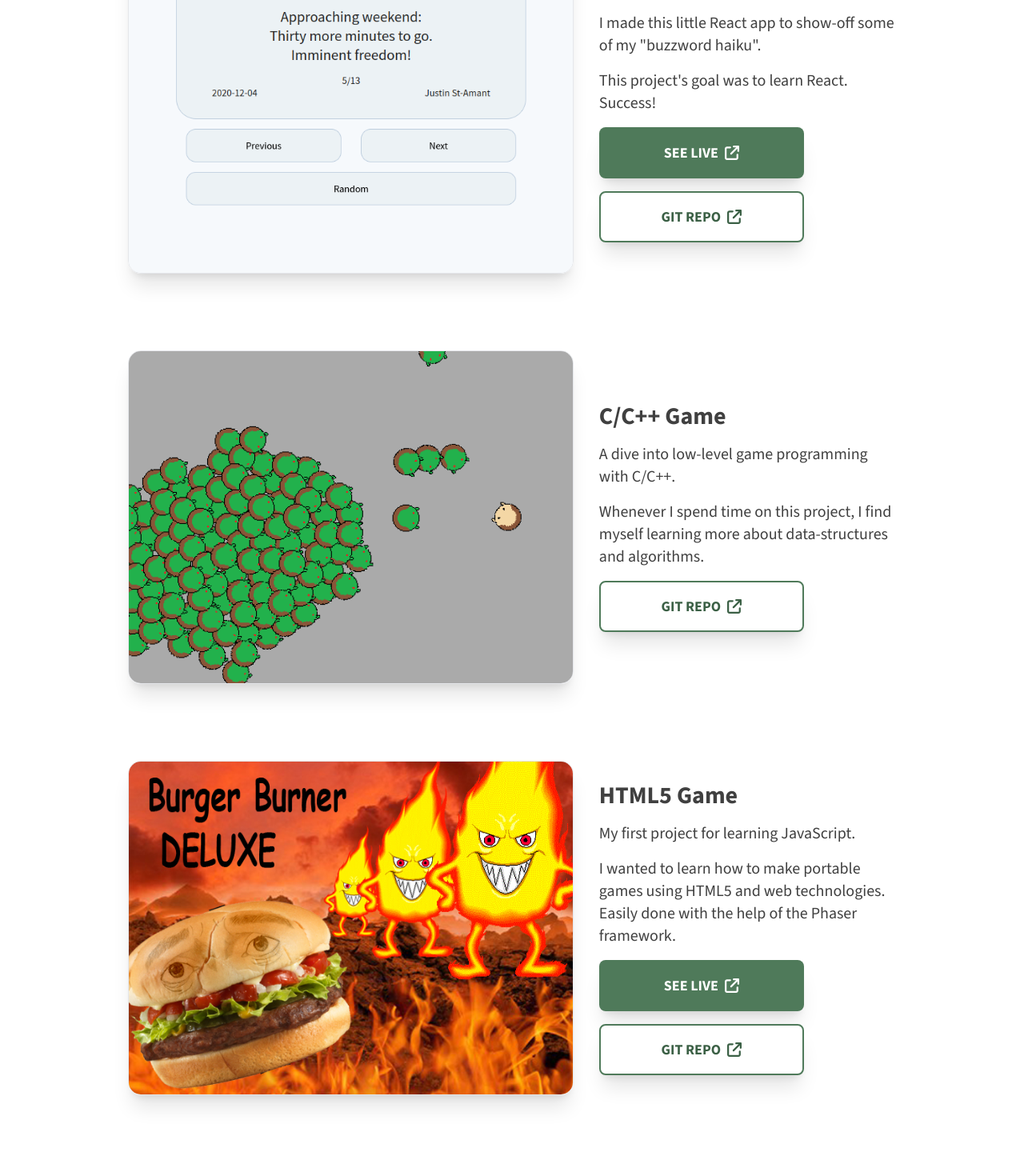
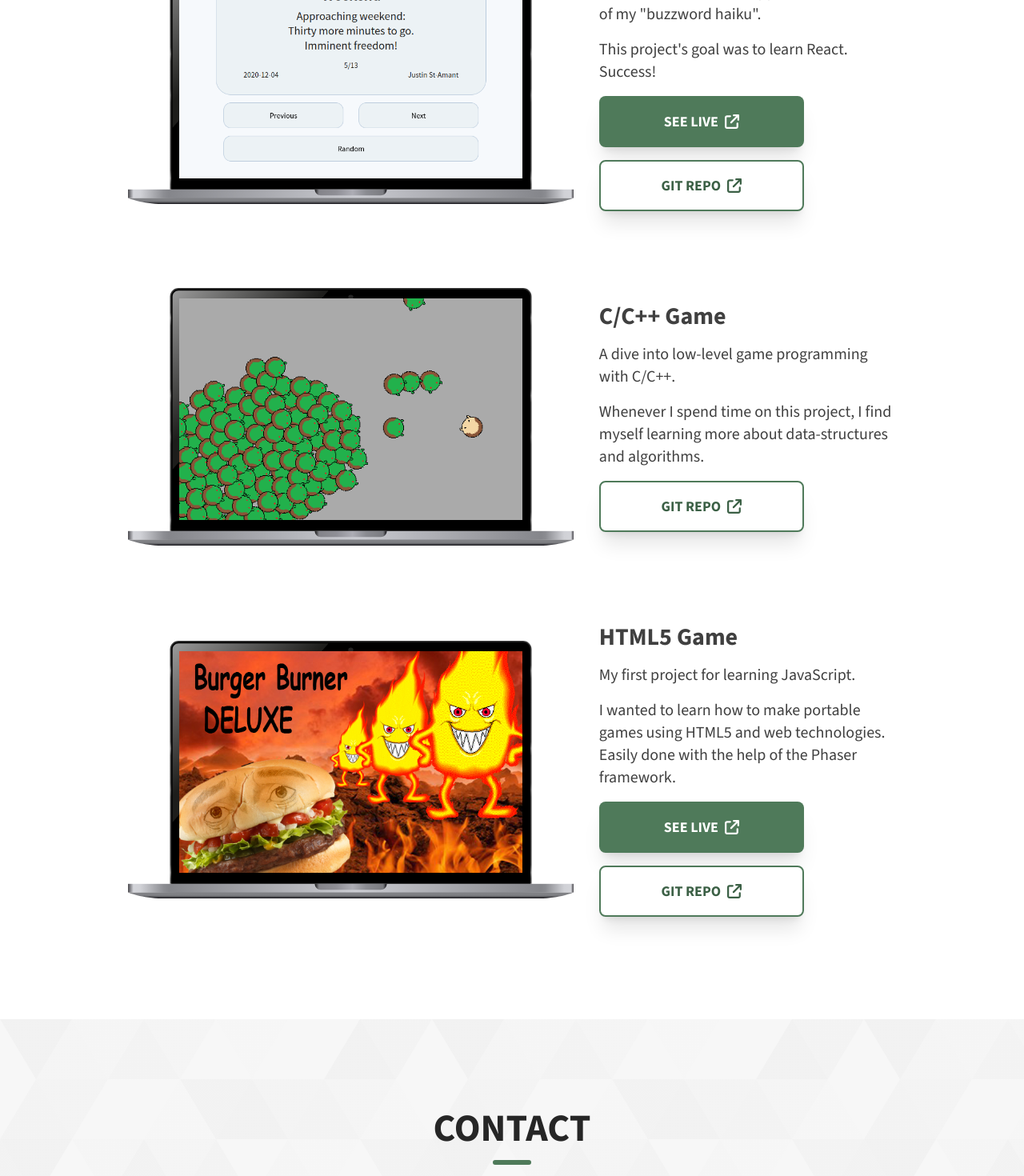
Before and after one commit to jstamant/portfolio, a Next.js app: page / in a window 1280 px wide. Shown: the part 2040-3510 px from the top of the page at 80% size. Built offline with nearby package versions, Linux system fonts and the light colour scheme.

Commit message:
Placed project images in laptop screen within a component

```diff
--- a/app/page.js
+++ b/app/page.js
@@ -2,6 +2,8 @@ import Link from 'next/link'
 
 import Header from '../components/header'
 import Footer from '../components/footer'
+
+import ProjectSummary from '../components/projectsummary'
 
 import { FontAwesomeIcon } from '@fortawesome/react-fontawesome'
 import { faArrowUpRightFromSquare, faFileLines, faListUl, faRocket } from '@fortawesome/free-solid-svg-icons'
@@ -72,53 +74,26 @@ export default function Page() {
           <p className="my-8">Here are a few of my projects - available for you to check out!</p>
         </div>
         <div className="my-8 mx-auto w-11/12 lg:w-3/4 text-left flex flex-col gap-24">
-          <div className="grid gap-8 md:grid-cols-[1.5fr,1fr] items-center">
-            <img className="w-full shadow-xl rounded-2xl object-cover aspect-[4/3] border" src="/haiku.png"></img>
-            <div className="flex flex-col items-center md:items-start gap-4">
-              <h2 className="font-bold text-3xl">Haiku React App</h2>
-              <p>I made this little React app to show-off some of my "buzzword haiku".</p>
-              <p>This project's goal was to learn React. Success!</p>
-              <a className="flex items-center justify-center text-white font-bold text-lg h-16 rounded-lg w-64 uppercase shadow-xl transition-colors duration-300 bg-theme-500 hover:bg-theme-600"
-                href="https://jstamant-haiku.netlify.app/" target="_blank">
-                <p>See live</p>
-                <FontAwesomeIcon icon={faArrowUpRightFromSquare} className="ml-2" />
-              </a>
-              <a className="flex items-center justify-center font-bold text-lg h-16 rounded-lg w-64 uppercase shadow-xl border-2 transition-colors duration-300 bg-white text-theme-500 border-theme-500 hover:bg-theme-100 text-theme-600 hover:border-theme-600" href="https://github.com/jstamant/haiku" target="_blank">
-                <p>Git Repo</p>
-                <FontAwesomeIcon icon={faArrowUpRightFromSquare} className="ml-2" />
-              </a>
-            </div>
-          </div>
-          <div className="grid gap-8 md:grid-cols-[1.5fr,1fr] items-center">
-            <img className="w-full shadow-xl rounded-2xl object-cover aspect-[4/3] border" src="/zgp.png"></img>
-            <div className="flex flex-col items-center md:items-start gap-4">
-              <h2 className="font-bold text-3xl">C/C++ Game</h2>
-              <p>A dive into low-level game programming with C/C++.</p>
-              <p>Whenever I spend time on this project, I find myself learning more about data-structures and algorithms.</p>
-              <a className="flex items-center justify-center font-bold text-lg h-16 rounded-lg w-64 uppercase shadow-xl border-2 transition-colors duration-300 bg-white text-theme-500 border-theme-500 hover:bg-theme-100 text-theme-600 hover:border-theme-600" href="https://github.com/jstamant/zombie-game-project" target="_blank">
-                <p>Git Repo</p>
-                <FontAwesomeIcon icon={faArrowUpRightFromSquare} className="ml-2" />
-              </a>
-            </div>
-          </div>
-          <div className="grid gap-8 md:grid-cols-[1.5fr,1fr] items-center">
-            <img className="w-full shadow-xl rounded-2xl object-cover aspect-[4/3] border" src="/burger-burner.jpg"></img>
-            <div className="flex flex-col items-center md:items-start gap-4">
-              <h2 className="font-bold text-3xl">HTML5 Game</h2>
-              <p>My first project for learning JavaScript.</p>
-              <p>I wanted to learn how to make portable games using HTML5 and web technologies. Easily done with the help of the Phaser framework.</p>
-              <a className="flex items-center justify-center text-white font-bold text-lg h-16 rounded-lg w-64 uppercase shadow-xl transition-colors duration-300 bg-theme-500 hover:bg-theme-600"
-                href="https://jstamant.itch.io/burger-burner" target="_blank">
-                <p>See live</p>
-                <FontAwesomeIcon icon={faArrowUpRightFromSquare} className="ml-2" />
-              </a>
-              <a className="flex items-center justify-center font-bold text-lg h-16 rounded-lg w-64 uppercase shadow-xl border-2 transition-colors duration-300 bg-white text-theme-500 border-theme-500 hover:bg-theme-100 text-theme-600 hover:border-theme-600"
-                href="https://github.com/jstamant/burger-burner-deluxe" target="_blank">
-                <p>Git Repo</p>
-                <FontAwesomeIcon icon={faArrowUpRightFromSquare} className="ml-2" />
-              </a>
-            </div>
-          </div>
+          <ProjectSummary
+            title="Haiku React App"
+            text={['I made this little React app to show-off some of my "buzzword haiku".', "This project's goal was to learn React. Success!"]}
+            liveLink="https://jstamant-haiku.netlify.app/"
+            repoLink="https://github.com/jstamant/haiku"
+            imageSource="/haiku.png"
+          />
+          <ProjectSummary
+            title="C/C++ Game"
+            text={['A dive into low-level game programming with C/C++.', 'Whenever I spend time on this project, I find myself learning more about data-structures and algorithms.']}
+            repoLink="https://github.com/jstamant/zombie-game-project"
+            imageSource="/zgp.png"
+          />
+          <ProjectSummary
+            title="HTML5 Game"
+            text={['My first project for learning JavaScript.', 'I wanted to learn how to make portable games using HTML5 and web technologies. Easily done with the help of the Phaser framework.']}
+            liveLink="https://jstamant.itch.io/burger-burner"
+            repoLink="https://github.com/jstamant/burger-burner-deluxe"
+            imageSource="/burger-burner.jpg"
+          />
         </div>
       </section>
 
--- /dev/null
+++ b/components/projectsummary.js
@@ -0,0 +1,40 @@
+import Image from 'next/image'
+
+import { FontAwesomeIcon } from '@fortawesome/react-fontawesome'
+import { faArrowUpRightFromSquare } from '@fortawesome/free-solid-svg-icons'
+
+const ProjectSummary = ({title="title", text=["text"], liveLink, repoLink, imageSource}) => {
+  text = text.map(line => <p>{line}</p>);
+  if (liveLink) {
+    liveLink = <a className="flex items-center justify-center text-white font-bold text-lg h-16 rounded-lg w-64 uppercase shadow-xl transition-colors duration-300 bg-theme-500 hover:bg-theme-600"
+                 href={liveLink} target="_blank">
+                 <p>See live</p>
+                 <FontAwesomeIcon icon={faArrowUpRightFromSquare} className="ml-2" />
+               </a>
+  }
+  if (repoLink) {
+    repoLink = <a className="flex items-center justify-center font-bold text-lg h-16 rounded-lg w-64 uppercase shadow-xl border-2 transition-colors duration-300 bg-white text-theme-500 border-theme-500 hover:bg-theme-100 text-theme-600 hover:border-theme-600" href={repoLink} target="_blank">
+                 <p>Git Repo</p>
+                 <FontAwesomeIcon icon={faArrowUpRightFromSquare} className="ml-2" />
+               </a>
+  }
+  if (imageSource) {
+    imageSource = <img className="object-cover object-top aspect-[4/3] absolute top-[4%] left-[11.5%] w-[77%] h-[86%]" src={imageSource}></img>
+  }
+  return (
+    <div className="grid gap-8 md:grid-cols-[1.5fr,1fr] items-center">
+      <div className="relative">
+        <img className="w-full" src="laptop.svg"></img>
+        {imageSource}
+      </div>
+      <div className="flex flex-col items-center md:items-start gap-4">
+        <h2 className="font-bold text-3xl">{title}</h2>
+        {text}
+        {liveLink}
+        {repoLink}
+      </div>
+    </div>
+  )
+}
+
+export default ProjectSummary
```
Also changed, not shown: public/laptop.svg (added).
